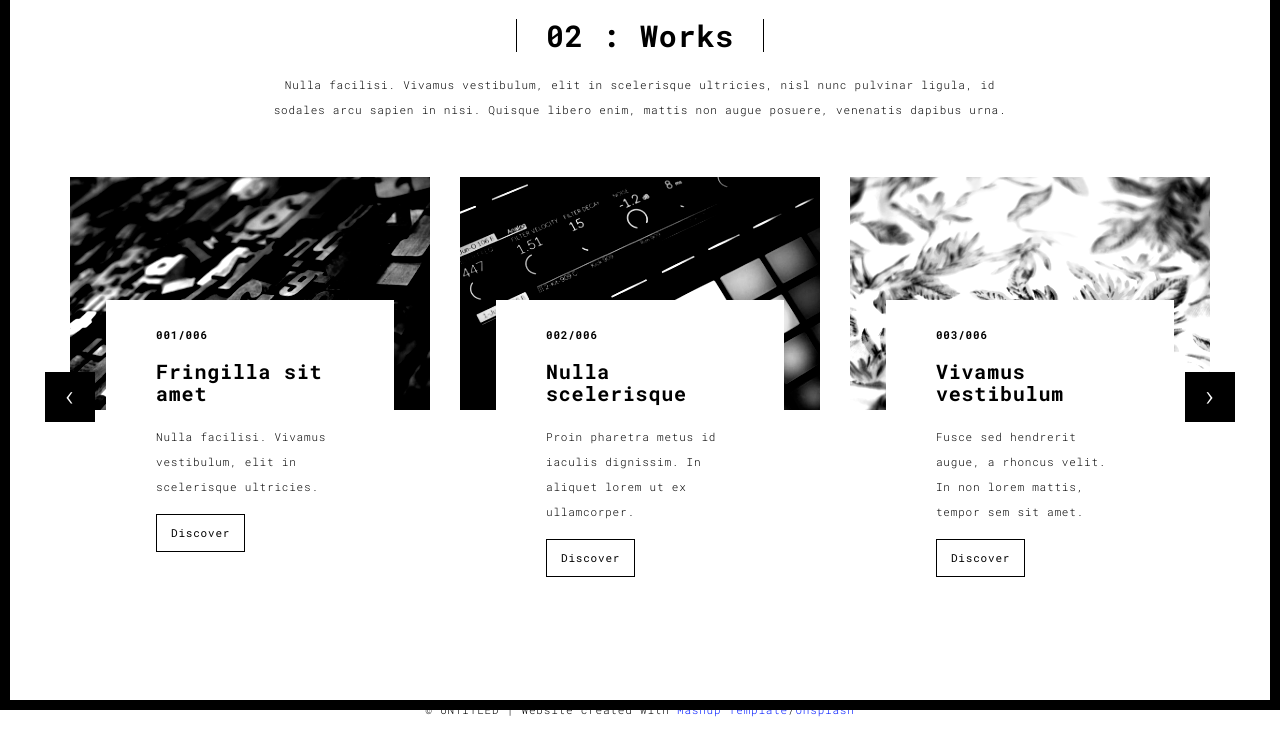
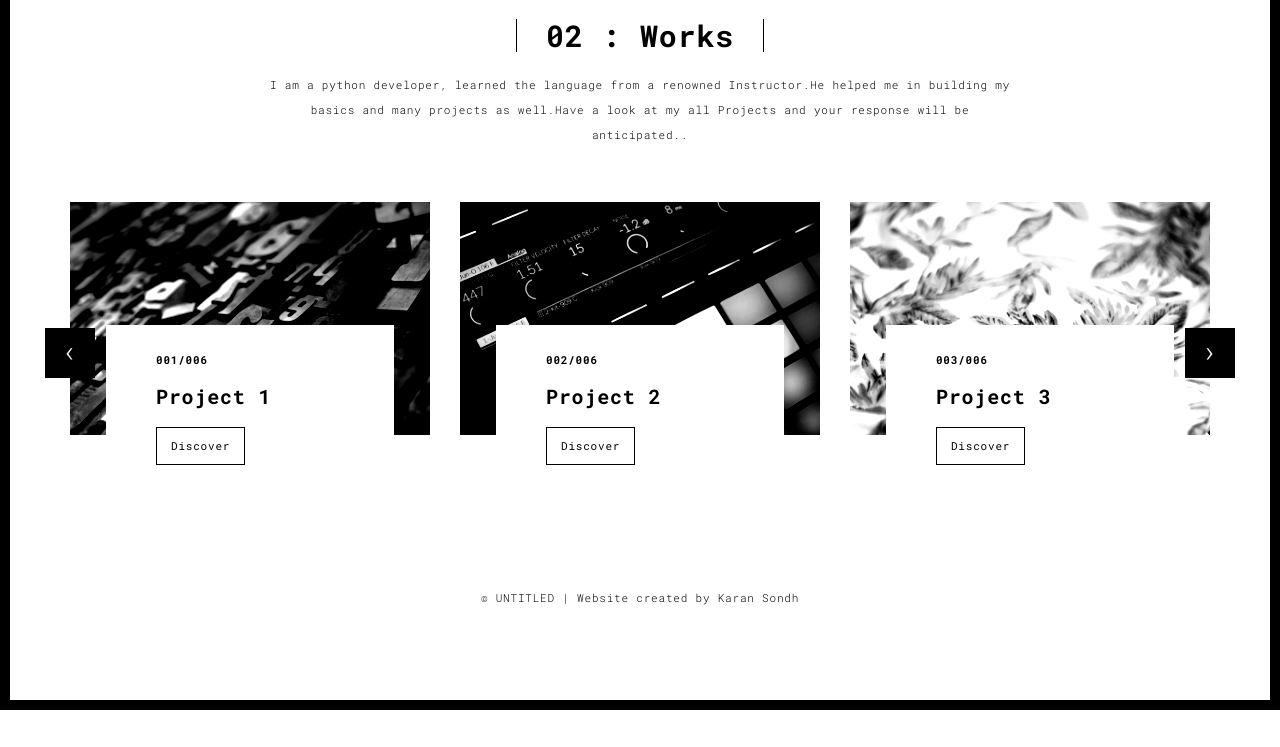
Before and after one commit to karansondh/Portfol, a Flask app: page /works.html in a window 1280 px wide. Shown: the part 90-837 px from the top of the page. After the commit the page ends 800 px from the top, so only its background shows below. Run offline with Flask 2, Linux system fonts and the light colour scheme; some libraries are stand-ins or nearby versions.

Commit message:
my portfolio website

```diff
--- a/server.py
+++ b/server.py
@@ -12,15 +12,6 @@ def my_home():
 @app.route("/<string:file_name>")
 def other_comps(file_name):
     return render_template(file_name)
-
-
-def write_to_file(data):
-    with open('database.txt', mode='a') as database:
-        email = data['email']
-        subject = data['subject']
-        message = data['message']
-
-        file = database.write(f'\n{email},{subject},{message}')
 
 
 def write_to_csv(data):
--- a/templates/contact.html
+++ b/templates/contact.html
@@ -91,7 +91,7 @@
                           <span class="fa-icon">
                             <i class="fa fa fa-map-marker" aria-hidden="true"></i>
                           </span>
-                          Paris
+                          Punjab,India
                         </li>
                       </ul>
                       <h3>Follow me on social networks</h3>
--- a/templates/index.html
+++ b/templates/index.html
@@ -49,7 +49,7 @@
   </nav>
 </header>
 <!-- Add your site or app content here -->
-  <div class="hero-full-container background-image-container white-text-container" style="background-image: url('./static/assets/images/space.jpg')">
+  <div class="hero-full-container background-image-container white-text-container" style="background-image: url('./static/assets/images/tech.jpg')">
     <div class="container">
       <div class="row">
         <div class="col-xs-12">
--- a/templates/works.html
+++ b/templates/works.html
@@ -56,7 +56,7 @@
       <div class="col-sm-8 col-sm-offset-2 section-container-spacer">
         <div class="text-center">
           <h1 class="h2">02 : Works</h1>
-          <p>Nulla facilisi. Vivamus vestibulum, elit in scelerisque ultricies, nisl nunc pulvinar ligula, id sodales arcu sapien in nisi. Quisque libero enim, mattis non augue posuere, venenatis dapibus urna.</p>
+          <p>I am a python developer, learned the language from a renowned Instructor.He helped me in building my basics and many projects as well.Have a look at my all Projects and your response will be anticipated..</p>
         </div>
       </div>
 
@@ -74,8 +74,8 @@
                       </a>
                       <div class="card-container card-container-lg">
                         <h4>001/006</h4>
-                        <h3>Fringilla sit amet</h3>
-                        <p>Nulla facilisi. Vivamus vestibulum, elit in scelerisque ultricies.</p>
+                        <h3>Project 1</h3>
+                        <p> </p>
                         <a href="./work.html" title="" class="btn btn-default">Discover</a>
                       </div>
                     </div>
@@ -85,8 +85,8 @@
                       </a>
                       <div class="card-container card-container-lg">
                         <h4>002/006</h4>
-                        <h3>Nulla scelerisque</h3>
-                        <p>Proin pharetra metus id iaculis dignissim. In aliquet lorem ut ex ullamcorper.</p>
+                        <h3>Project 2</h3>
+                        <p> </p>
                         <a href="./work.html" title="" class="btn btn-default">Discover</a>
                       </div>
                     </div>
@@ -96,8 +96,8 @@
                       </a>
                       <div class="card-container card-container-lg">
                         <h4>003/006</h4>
-                        <h3>Vivamus vestibulum</h3>
-                        <p>Fusce sed hendrerit augue, a rhoncus velit. In non lorem mattis, tempor sem sit amet.</p>
+                        <h3>Project 3 </h3>
+                        <p> </p>
                         <a href="./work.html" title="" class="btn btn-default">Discover</a>
                       </div>
                     </div>
@@ -114,8 +114,8 @@
                     </a>
                     <div class="card-container">
                       <h4>004/006</h4>
-                      <h3>Nulla scelerisque</h3>
-                      <p>Proin pharetra metus id iaculis dignissim. In aliquet lorem ut ex ullamcorper.</p>
+                      <h3>Project 4 </h3>
+                      <p> </p>
                       <a href="./work.html" class="btn btn-default">Discover</a>
                     </div>
                   </div>
@@ -125,8 +125,8 @@
                       </a>
                       <div class="card-container">
                         <h4>005/006</h4>
-                        <h3>Fringilla sit amet</h3>
-                        <p>Nulla facilisi. Vivamus vestibulum, elit in scelerisque ultricies.</p>
+                        <h3>Project 5</h3>
+                        <p> </p>
                         <a href="./work.html" class="btn btn-default">Discover</a>
                       </div>
                     </div>
@@ -137,8 +137,8 @@
                       </a>
                       <div class="card-container">
                         <h4>006/006</h4>
-                        <h3>Vivamus vestibulum</h3>
-                        <p>Fusce sed hendrerit augue, a rhoncus velit. In non lorem mattis, tempor sem sit amet.</p>
+                        <h3>Project 6 </h3>
+                        <p> </p>
                         <a href="./work.html" class="btn btn-default">Discover</a>
                       </div>
                     </div>
@@ -171,7 +171,7 @@
   <div class="container">
     <div class="row">
       <div class="col-xs-12">
-        <p>© UNTITLED | Website created with <a href="http://www.mashup-template.com/" title="Create website with free html template">Mashup Template</a>/<a href="https://www.unsplash.com/" title="Beautiful Free Images">Unsplash</a></p>
+        <p>© UNTITLED | Website created by Karan Sondh</p>
       </div>
     </div>
   </div>
```
Also changed, not shown: templates/about.html (+7 -11 lines), static/assets/images/space.jpg (deleted), static/assets/images/tech.jpg (added).
